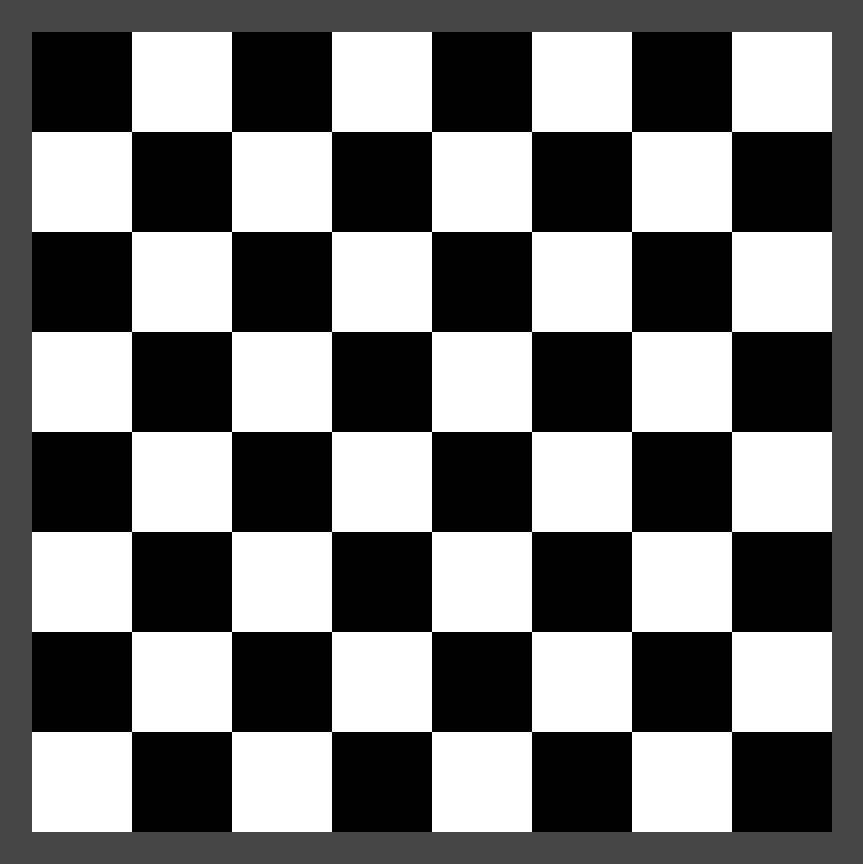
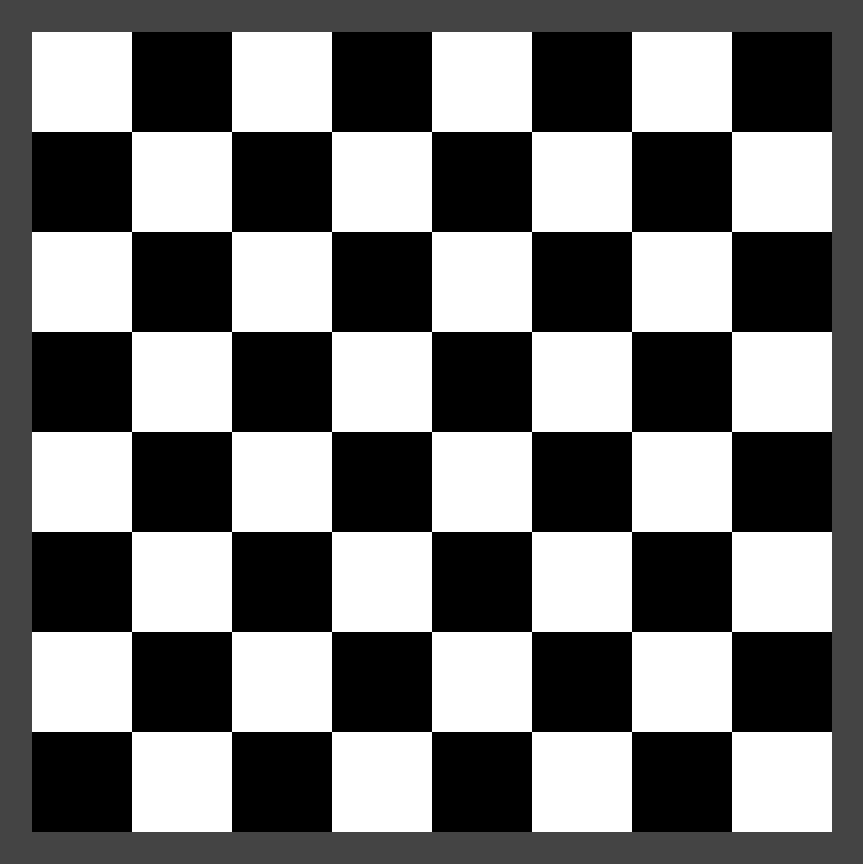
Before and after one commit to codingscode/Framework-Next, a Next.js app in the folder 001/tabuleiro/: page / in a window 1280 px wide. Shown: the whole page, without its empty margins (0-863 px from the left). Built offline with nearby package versions, Linux system fonts and the light colour scheme.

Commit message:
parte 33

```diff
--- /dev/null
+++ b/001/tabuleiro/components/Tabuleiro.jsx
@@ -0,0 +1,20 @@
+import Linha from './Linha'
+
+
+
+export default function Tabuleiro() {
+
+
+   return(
+      <div>
+         <Linha />
+         <Linha preta />
+         <Linha />
+         <Linha preta />
+         <Linha />
+         <Linha preta />
+         <Linha />
+         <Linha preta />
+      </div>
+   )
+}
--- a/001/tabuleiro/pages/index.js
+++ b/001/tabuleiro/pages/index.js
@@ -1,6 +1,5 @@
 
-import Linha from '../components/Linha'
-import Subdivisao from '../components/Subdivisao'
+import Tabuleiro from '../components/Tabuleiro'
 import styles from '../styles/Home.module.css'
 
 
@@ -10,14 +9,7 @@ export default function Home() {
 
   return (
      <div className={ styles.container } >
-       <Linha preta />
-       <Linha  />
-       <Linha preta />
-       <Linha  />
-       <Linha preta />
-       <Linha  />
-       <Linha preta />
-       <Linha  />
+       <Tabuleiro />
      </div>
   )
 
```
